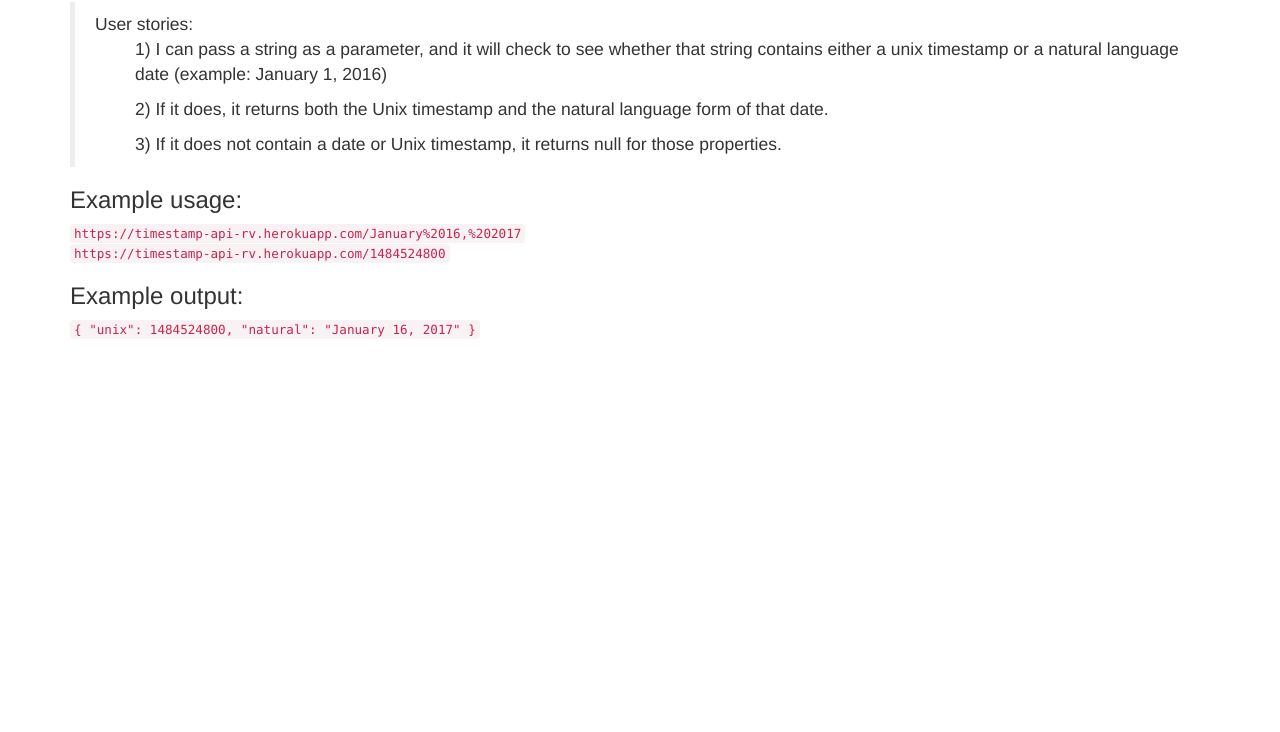
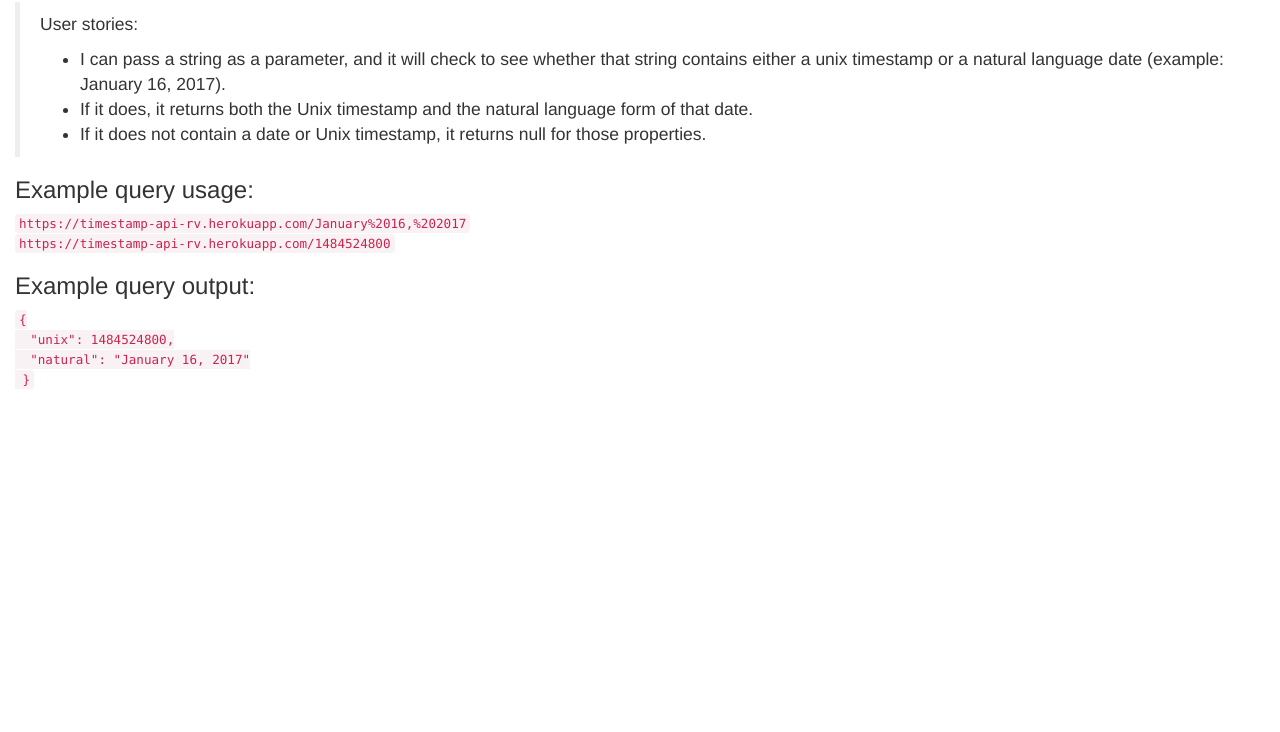
Before and after one commit to rvrvrv/timestamp-api, a website: page index.html in a window 1280 px wide. Shown: the part 68-800 px from the top of the page. Drawn offline with nearby package versions, Linux system fonts and the light colour scheme.

Commit message:
Reformat index.html

```diff
--- a/index.html
+++ b/index.html
@@ -1,31 +1,33 @@
 <!doctype html>
-<html lang="en">
+<html>
 <head>
     <title>Timestamp Microservice</title>
     <link rel="stylesheet" href="https://maxcdn.bootstrapcdn.com/bootstrap/3.3.6/css/bootstrap.min.css">
 </head>
+
 <body>
-        <div class="container">
-            <h1 class="header">
-                Timestamp Microservice API Project for FreeCodeCamp
-            </h1>
+    <div class="container-fluid">
+        <h1>Timestamp Microservice API Project for FreeCodeCamp</h1>
         <blockquote>
-                User stories:
-                <ul>1) I can pass a string as a parameter, and it will check to see whether that string
-                contains either a unix timestamp or a natural language date (example: January 1, 2016)</ul>
-                <ul>2) If it does, it returns both the Unix timestamp and the natural language form of that date.</ul>
-                <ul>3) If it does not contain a date or Unix timestamp, it returns null for those properties.</ul>
+            <p>User stories:</p>
+            <ul>
+                <li>I can pass a string as a parameter, and it will check to see whether that string contains either a unix timestamp or a natural language date (example: January 16, 2017).</li>
+                <li>If it does, it returns both the Unix timestamp and the natural language form of that date.</li>
+                <li>If it does not contain a date or Unix timestamp, it returns null for those properties.</li>
+            </ul>
         </blockquote>
-            <h3>Example usage:</h3>
-            <code>https://timestamp-api-rv.herokuapp.com/January%2016,%202017</code><br>
+        <h3>Example query usage:</h3>
+        <code>https://timestamp-api-rv.herokuapp.com/January%2016,%202017</code>
+        <br>
         <code>https://timestamp-api-rv.herokuapp.com/1484524800</code>
-            <h3>Example output:</h3>
-            <code>
-                {
-                  "unix": 1484524800,
-                  "natural": "January 16, 2017"
-                }
+        <br>
+        <h3>Example query output:</h3>
+        <code>{<br>
+            &nbsp;&nbsp;"unix": 1484524800,<br>
+            &nbsp;&nbsp;"natural": "January 16, 2017"<br>
+        &nbsp;}
         </code>
     </div>
 </body>
+
 </html>
```
Lines whose indentation alone changed are shown as unchanged.
